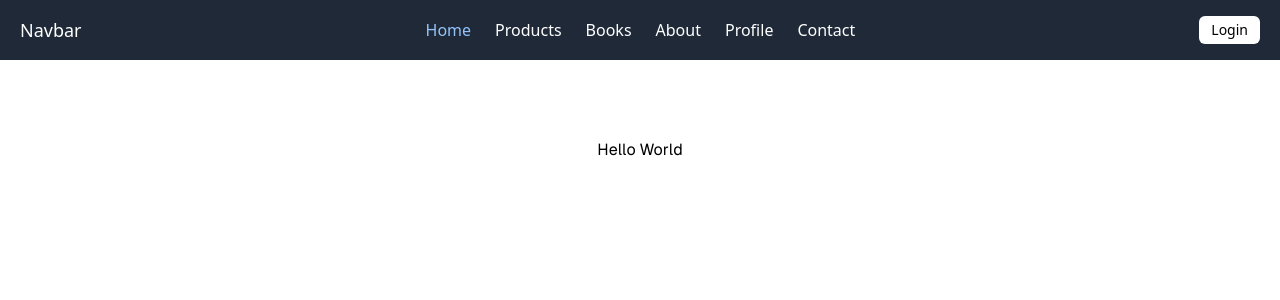
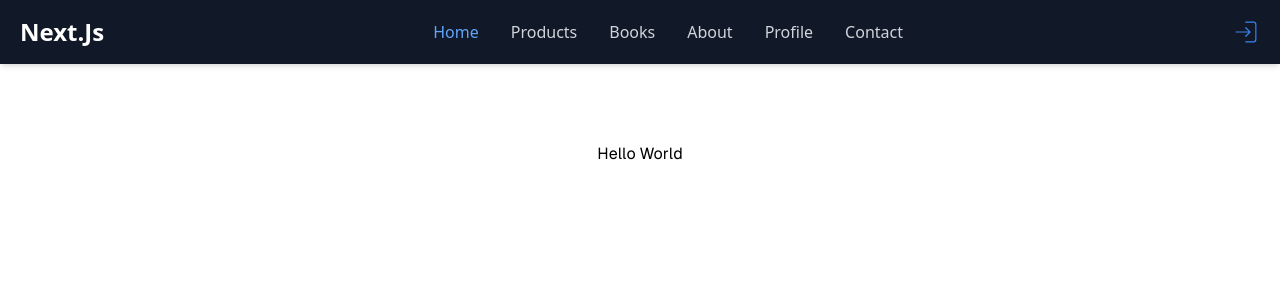
Before and after one commit to mriskisyahputraa2/learn-next.js, a Next.js app: page / in a window 1280 px wide. Shown: the top 300 px of the page. Built offline with nearby package versions, Linux system fonts and the light colour scheme; no server answers.

Commit message:
update the navbar, add login and logout icons to make it better

```diff
--- a/src/app/navbar.tsx
+++ b/src/app/navbar.tsx
@@ -2,6 +2,9 @@ import { signIn, signOut, useSession } from "next-auth/react";
 import Link from "next/link";
 import { usePathname } from "next/navigation";
 import React, { Fragment, useState } from "react";
+import { FaBars, FaTimes } from "react-icons/fa";
+import { CiLogin, CiLogout } from "react-icons/ci";
+import { FiLogIn } from "react-icons/fi";
 
 export default function Navbar() {
   const [isOpen, setIsOpen] = useState(false);
@@ -11,14 +14,18 @@ export default function Navbar() {
   // Function to close the menu when a link is clicked
   const handleLinkClick = () => setIsOpen(false);
 
-  const { data: session, status }: { data: any; status: string } = useSession();
+  const { data: session, status } = useSession();
 
   return (
     <Fragment>
-      <nav className="bg-gray-800 py-4 px-5">
+      <nav className="bg-gray-900 py-4 px-5 shadow-md">
         <div className="flex justify-between items-center">
           {/* Brand / Logo */}
-          <h1 className="text-white text-lg">Navbar</h1>
+          <Link href="/">
+            <h1 className="text-white text-2xl font-bold cursor-pointer">
+              Next.Js
+            </h1>
+          </Link>
 
           {/* Hamburger Icon for Mobile */}
           <div className="lg:hidden">
@@ -27,86 +34,60 @@ export default function Navbar() {
               className="text-white focus:outline-none"
             >
               {isOpen ? (
-                <svg
-                  xmlns="http://www.w3.org/2000/svg"
-                  fill="none"
-                  viewBox="0 0 24 24"
-                  strokeWidth="2"
-                  stroke="currentColor"
-                  className="w-6 h-6"
-                >
-                  <path
-                    strokeLinecap="round"
-                    strokeLinejoin="round"
-                    d="M6 18L18 6M6 6l12 12"
-                  />
-                </svg>
+                <FaTimes className="w-6 h-6" />
               ) : (
-                <svg
-                  xmlns="http://www.w3.org/2000/svg"
-                  fill="none"
-                  viewBox="0 0 24 24"
-                  strokeWidth="2"
-                  stroke="currentColor"
-                  className="w-6 h-6"
-                >
-                  <path
-                    strokeLinecap="round"
-                    strokeLinejoin="round"
-                    d="M4 6h16M4 12h16M4 18h16"
-                  />
-                </svg>
+                <FaBars className="w-6 h-6" />
               )}
             </button>
           </div>
 
           {/* Links for Desktop */}
-          <div className="hidden lg:flex space-x-6">
+          <div className="hidden lg:flex space-x-8">
             <Link
               href="/"
               className={`${
-                pathName === "/" ? "text-blue-300" : "text-white"
-              } hover:text-blue-400`}
+                pathName === "/" ? "text-blue-400" : "text-gray-300"
+              } hover:text-blue-500 transition duration-300`}
             >
               Home
             </Link>
             <Link
               href="/product"
               className={`${
-                pathName === "/product" ? "text-blue-300" : "text-white"
-              } hover:text-blue-400`}
+                pathName === "/product" ? "text-blue-400" : "text-gray-300"
+              } hover:text-blue-500 transition duration-300`}
             >
               Products
             </Link>
             <Link
               href="/book"
               className={`${
-                pathName === "/book" ? "text-blue-300" : "text-white"
-              } hover:text-blue-400`}
+                pathName === "/book" ? "text-blue-400" : "text-gray-300"
+              } hover:text-blue-500 transition duration-300`}
             >
               Books
             </Link>
             <Link
               href="/about"
               className={`${
-                pathName === "/about" ? "text-blue-300" : "text-white"
-              } hover:text-blue-400`}
+                pathName === "/about" ? "text-blue-400" : "text-gray-300"
+              } hover:text-blue-500 transition duration-300`}
             >
               About
             </Link>
             <Link
               href="/profile"
               className={`${
-                pathName === "/profile" ? "text-blue-300" : "text-white"
-              } hover:text-blue-400`}
+                pathName === "/profile" ? "text-blue-400" : "text-gray-300"
+              } hover:text-blue-500 transition duration-300`}
             >
               Profile
             </Link>
             <Link
               href="/contact"
               className={`${
-                pathName === "/contact" ? "text-blue-300" : "text-white"
-              } hover:text-blue-400`}
+                pathName === "/contact" ? "text-blue-400" : "text-gray-300"
+              } hover:text-blue-500 transition duration-300`}
             >
               Contact
             </Link>
@@ -115,26 +96,22 @@ export default function Navbar() {
           {/* Login Button for Desktop */}
           <div className="hidden lg:block">
             {status === "authenticated" ? (
-              <div className="flex items-center space-x-2">
-                <span className="text-white text-sm font-medium">
+              <div className="flex items-center space-x-3">
+                <span className="text-gray-200 text-sm">
                   {session?.user?.fullname || session?.user?.name}
                 </span>
-                <button
+                <CiLogout
                   onClick={() => signOut()}
-                  className="bg-white  px-3 py-1 rounded-lg transition"
-                >
-                  Logout
-                </button>
+                  className=" text-red-500 rounded-full transition-all duration-200 ease-in-out w-7 h-7 flex items-center justify-center"
+                  title="Logout"
+                />
               </div>
             ) : (
-              <button
-                onClick={() => {
-                  signIn();
-                }}
-                className="bg-white rounded-md px-3 text-sm h-7 cursor-pointer text-center"
-              >
-                Login
-              </button>
+              <CiLogin
+                onClick={() => signIn()}
+                className=" text-blue-500 rounded-full transition-all duration-200 ease-in-out  w-7 h-7 flex items-center justify-center"
+                title="Login"
+              />
             )}
           </div>
         </div>
@@ -148,8 +125,8 @@ export default function Navbar() {
                   href="/"
                   onClick={handleLinkClick}
                   className={`block ${
-                    pathName === "/" ? "text-blue-300" : "text-white"
-                  } hover:text-blue-400`}
+                    pathName === "/" ? "text-blue-400" : "text-gray-300"
+                  } hover:text-blue-500 transition duration-300`}
                 >
                   Home
                 </Link>
@@ -159,8 +136,8 @@ export default function Navbar() {
                   href="/product"
                   onClick={handleLinkClick}
                   className={`block ${
-                    pathName === "/product" ? "text-blue-300" : "text-white"
-                  } hover:text-blue-400`}
+                    pathName === "/product" ? "text-blue-400" : "text-gray-300"
+                  } hover:text-blue-500 transition duration-300`}
                 >
                   Products
                 </Link>
@@ -170,8 +147,8 @@ export default function Navbar() {
                   href="/book"
                   onClick={handleLinkClick}
                   className={`block ${
-                    pathName === "/book" ? "text-blue-300" : "text-white"
-                  } hover:text-blue-400`}
+                    pathName === "/book" ? "text-blue-400" : "text-gray-300"
+                  } hover:text-blue-500 transition duration-300`}
                 >
                   Books
                 </Link>
@@ -181,8 +158,8 @@ export default function Navbar() {
                   href="/about"
                   onClick={handleLinkClick}
                   className={`block ${
-                    pathName === "/about" ? "text-blue-300" : "text-white"
-                  } hover:text-blue-400`}
+                    pathName === "/about" ? "text-blue-400" : "text-gray-300"
+                  } hover:text-blue-500 transition duration-300`}
                 >
                   About
                 </Link>
@@ -192,8 +169,8 @@ export default function Navbar() {
                   href="/profile"
                   onClick={handleLinkClick}
                   className={`block ${
-                    pathName === "/profile" ? "text-blue-300" : "text-white"
-                  } hover:text-blue-400`}
+                    pathName === "/profile" ? "text-blue-400" : "text-gray-300"
+                  } hover:text-blue-500 transition duration-300`}
                 >
                   Profile
                 </Link>
@@ -203,31 +180,29 @@ export default function Navbar() {
                   href="/contact"
                   onClick={handleLinkClick}
                   className={`block ${
-                    pathName === "/contact" ? "text-blue-300" : "text-white"
-                  } hover:text-blue-400`}
+                    pathName === "/contact" ? "text-blue-400" : "text-gray-300"
+                  } hover:text-blue-500 transition duration-300`}
                 >
                   Contact
                 </Link>
               </li>
               <li>
                 {status === "authenticated" ? (
-                  <div className="flex flex-col space-x-2">
-                    <span className="text-white text-sm font-medium">
+                  <div className="flex flex-col items-start space-y-3 mt-4">
+                    <span className="text-gray-200 text-sm">
                       {session?.user?.fullname || session?.user?.name}
                     </span>
                     <button
                       onClick={() => signOut()}
-                      className="bg-white px-3 py-1 rounded-lg transition mt-4"
+                      className="bg-blue-500 text-white px-4 py-1 rounded-lg hover:bg-blue-600 transition"
                     >
                       Logout
                     </button>
                   </div>
                 ) : (
                   <button
-                    onClick={() => {
-                      signIn();
-                    }}
-                    className="bg-white rounded-md px-3 text-sm h-7 cursor-pointer text-center"
+                    onClick={() => signIn()}
+                    className="bg-blue-500 text-white px-4 py-1 rounded-lg hover:bg-blue-600 transition mt-4"
                   >
                     Login
                   </button>
```
